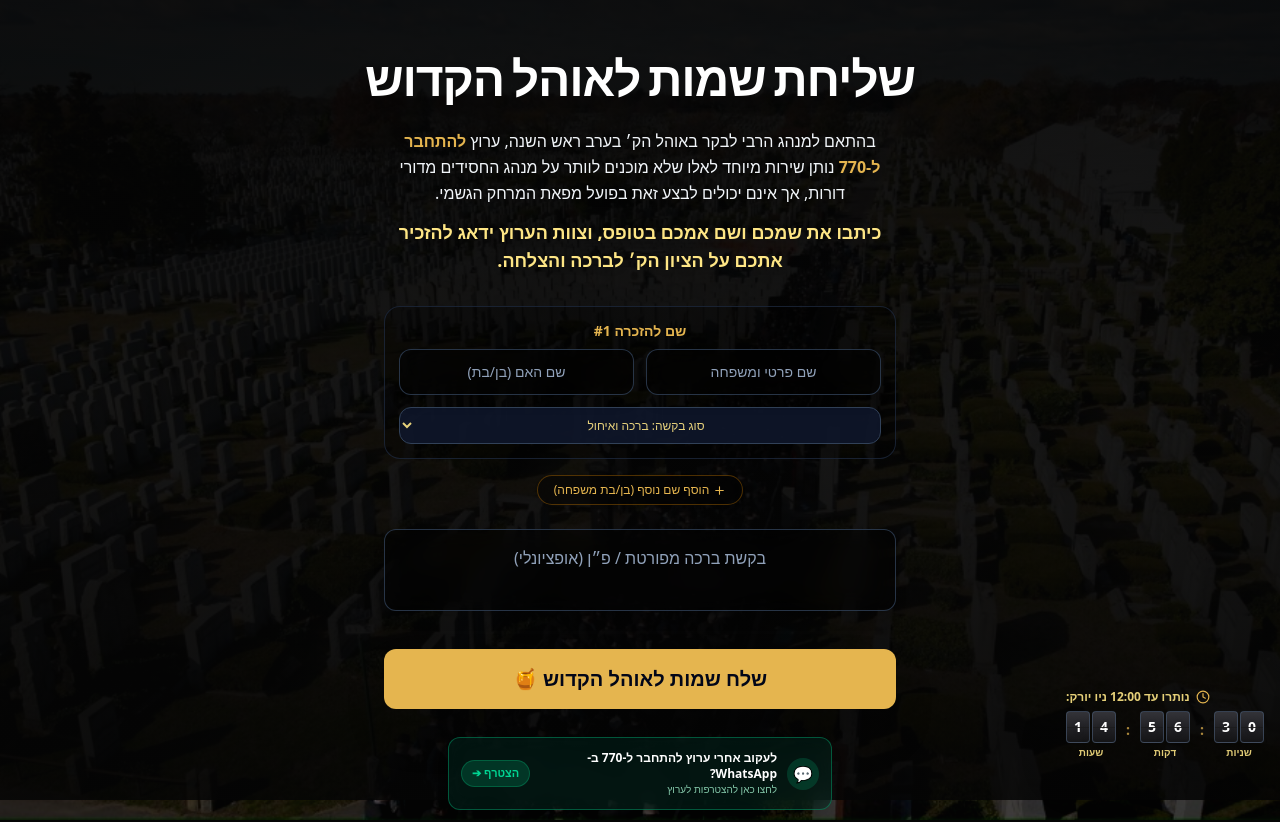
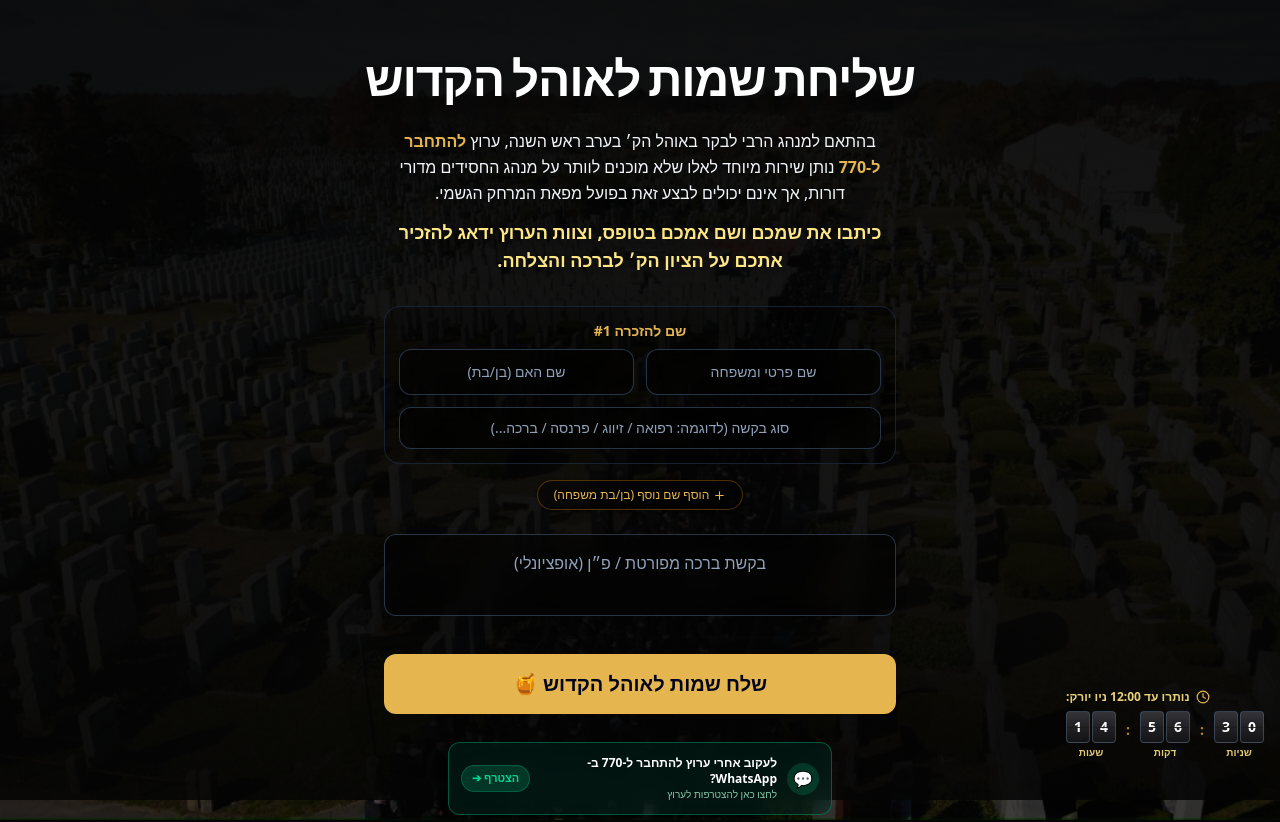
Before and after one commit to smichai/connect-to-770-ohel, a React (Vite) app: page / in a window 1280 px wide. Shown: the top 822 px of the page. Built offline with nearby package versions, Linux system fonts and the light colour scheme; a web font is replaced by a local one.

Commit message:
Replace request type dropdown selector with open text input field

```diff
--- a/index.standalone.html
+++ b/index.standalone.html
@@ -149,7 +149,7 @@
       };
 
       const filteredNames = names.filter(i => {
-        const matchSearch = (i.fullName || '').includes(searchQuery) || (i.motherName || '').includes(searchQuery) || (i.note || '').includes(searchQuery);
+        const matchSearch = (i.fullName || '').includes(searchQuery) || (i.motherName || '').includes(searchQuery) || (i.note || '').includes(searchQuery) || (i.requestType || '').includes(searchQuery);
         const matchCat = selectedCategory === 'all' || i.requestType === selectedCategory;
         const matchStat = statusFilter === 'all' || (statusFilter === 'new' && i.status !== 'processed') || (statusFilter === 'processed' && i.status === 'processed');
         return matchSearch && matchCat && matchStat;
@@ -194,16 +194,9 @@
               type="text"
               value={searchQuery}
               onChange={e => setSearchQuery(e.target.value)}
-              placeholder="חפש שם..."
+              placeholder="חפש שם / סוג בקשה..."
               className="bg-slate-900 border border-slate-700 text-xs text-white p-2.5 rounded-xl flex-1"
             />
-            <select value={selectedCategory} onChange={e => setSelectedCategory(e.target.value)} className="bg-slate-900 border border-slate-700 text-xs text-amber-200 p-2.5 rounded-xl">
-              <option value="all">כל הקטגוריות</option>
-              <option value="ברכה ואיחול">ברכה ואיחול</option>
-              <option value="רפואה">רפואה</option>
-              <option value="זיווג">זיווג</option>
-              <option value="פרנסה">פרנסה</option>
-            </select>
           </div>
 
           <div className="overflow-x-auto bg-slate-950/60 rounded-xl border border-slate-800">
@@ -245,7 +238,7 @@
 
     function App() {
       const [currentView, setCurrentView] = useState(() => window.location.hash === '#admin' ? 'admin' : 'landing');
-      const [namesList, setNamesList] = useState([{ id: '1', name: '', motherName: '', requestType: 'ברכה ואיחול' }]);
+      const [namesList, setNamesList] = useState([{ id: '1', name: '', motherName: '', requestType: '' }]);
       const [personalRequest, setPersonalRequest] = useState('');
       const [submittedData, setSubmittedData] = useState(null);
       const [showSuccessModal, setShowSuccessModal] = useState(false);
@@ -280,7 +273,7 @@
       }, []);
 
       const handleAddNameRow = () => {
-        setNamesList([...namesList, { id: Date.now().toString(), name: '', motherName: '', requestType: 'ברכה ואיחול' }]);
+        setNamesList([...namesList, { id: Date.now().toString(), name: '', motherName: '', requestType: '' }]);
       };
 
       const handleRemoveNameRow = (id) => {
@@ -303,7 +296,7 @@
             await db.collection(NAMES_COLLECTION).add({
               fullName: item.name.trim(),
               motherName: item.motherName.trim(),
-              requestType: item.requestType || 'ברכה ואיחול',
+              requestType: item.requestType.trim() || 'ברכה ואיחול',
               note: personalRequest.trim(),
               status: 'new',
               createdAt: firebase.firestore.FieldValue.serverTimestamp(),
@@ -322,12 +315,12 @@
             confetti({ particleCount: 90, spread: 70, origin: { y: 0.6 }, colors: ['#E5B54F', '#F59E0B', '#FFFFFF'] });
           }
 
-          setNamesList([{ id: '1', name: '', motherName: '', requestType: 'ברכה ואיחול' }]);
+          setNamesList([{ id: '1', name: '', motherName: '', requestType: '' }]);
           setPersonalRequest('');
 
         } catch (err) {
           console.error(err);
-          alert('שגיאה בשמירת השמות ב-Firestore. ודא שהגדרת Test Mode ב-Firebase Console.');
+          alert('שגיאה בשמירת השמות ב-Firestore.');
         } finally {
           setIsSubmitting(false);
         }
@@ -340,7 +333,7 @@
       return (
         <div className="relative z-10 max-w-xl w-full text-center space-y-6 py-8 px-2 mx-auto flex flex-col items-center justify-center my-auto">
 
-          {/* Floating Mechanical Clock Bottom Right - Frameless (No Box Container) */}
+          {/* Floating Mechanical Clock Bottom Right - Frameless */}
           <div className="fixed bottom-4 right-4 z-40 flex flex-col items-end text-right drop-shadow-2xl">
             <div className="inline-flex items-center gap-1.5 text-[11px] text-amber-200/90 font-semibold mb-1.5 drop-shadow-md">
               <span className="w-2 h-2 rounded-full bg-amber-400 animate-pulse" />
@@ -397,15 +390,18 @@
                   )}
                 </div>
                 <div className="grid grid-cols-1 sm:grid-cols-2 gap-3 w-full">
-                  <input type="text" required placeholder="שם פרטי ומשפחה" value={item.name} onChange={e => handleNameChange(item.id, 'name', e.target.value)} className="w-full bg-black/50 border border-slate-700 rounded-xl px-3 py-2.5 text-sm text-white text-center" />
-                  <input type="text" required placeholder="שם האם (בן/בת)" value={item.motherName} onChange={e => handleNameChange(item.id, 'motherName', e.target.value)} className="w-full bg-black/50 border border-slate-700 rounded-xl px-3 py-2.5 text-sm text-white text-center" />
+                  <input type="text" required placeholder="שם פרטי ומשפחה" value={item.name} onChange={e => handleNameChange(item.id, 'name', e.target.value)} className="w-full bg-black/50 border border-[#E5B54F]/30 focus:border-[#E5B54F] rounded-xl px-3 py-2.5 text-sm text-white text-center" />
+                  <input type="text" required placeholder="שם האם (בן/בת)" value={item.motherName} onChange={e => handleNameChange(item.id, 'motherName', e.target.value)} className="w-full bg-black/50 border border-[#E5B54F]/30 focus:border-[#E5B54F] rounded-xl px-3 py-2.5 text-sm text-white text-center" />
                 </div>
-                <select value={item.requestType} onChange={e => handleNameChange(item.id, 'requestType', e.target.value)} className="w-full bg-slate-900 border border-slate-700 text-xs text-amber-200 rounded-xl p-2 text-center">
-                  <option value="ברכה ואיחול">סוג בקשה: ברכה ואיחול</option>
-                  <option value="רפואה">סוג בקשה: רפואה</option>
-                  <option value="זיווג">סוג בקשה: זיווג הגון</option>
-                  <option value="פרנסה">סוג בקשה: פרנסה טובה</option>
-                </select>
+
+                {/* Free Text Input for Request Type */}
+                <input
+                  type="text"
+                  placeholder="סוג בקשה (לדוגמה: רפואה / זיווג / פרנסה / ברכה...)"
+                  value={item.requestType}
+                  onChange={e => handleNameChange(item.id, 'requestType', e.target.value)}
+                  className="w-full bg-black/50 border border-slate-700/80 focus:border-[#E5B54F] text-xs sm:text-sm text-amber-200 placeholder-slate-400 text-center rounded-xl p-2.5 outline-none"
+                />
               </div>
             ))}
 
--- a/src/App.jsx
+++ b/src/App.jsx
@@ -16,7 +16,7 @@ export default function App() {
   });
 
   const [namesList, setNamesList] = useState([
-    { id: '1', name: '', motherName: '', requestType: 'ברכה ואיחול' }
+    { id: '1', name: '', motherName: '', requestType: '' }
   ]);
 
   const [submitterName, setSubmitterName] = useState('');
@@ -70,7 +70,7 @@ export default function App() {
   const handleAddNameRow = () => {
     setNamesList([
       ...namesList,
-      { id: Date.now().toString(), name: '', motherName: '', requestType: 'ברכה ואיחול' }
+      { id: Date.now().toString(), name: '', motherName: '', requestType: '' }
     ]);
   };
 
@@ -101,7 +101,7 @@ export default function App() {
         await addNameSubmission({
           fullName: item.name.trim(),
           motherName: item.motherName.trim(),
-          requestType: item.requestType || 'ברכה ואיחול',
+          requestType: item.requestType.trim() || 'ברכה ואיחול',
           note: personalRequest.trim()
         });
       }
@@ -127,7 +127,7 @@ export default function App() {
         });
       }
 
-      setNamesList([{ id: '1', name: '', motherName: '', requestType: 'ברכה ואיחול' }]);
+      setNamesList([{ id: '1', name: '', motherName: '', requestType: '' }]);
       setPersonalRequest('');
 
     } catch (err) {
@@ -293,20 +293,15 @@ export default function App() {
                   />
                 </div>
 
-                {/* Category selector */}
+                {/* Free Text Input for Request Type */}
                 <div className="pt-1 w-full">
-                  <select
+                  <input
+                    type="text"
+                    placeholder="סוג בקשה (לדוגמה: רפואה / זיווג / פרנסה / ברכה...)"
                     value={item.requestType}
                     onChange={(e) => handleNameChange(item.id, 'requestType', e.target.value)}
-                    className="w-full bg-slate-900/90 border border-slate-700 text-xs text-amber-200/90 rounded-xl py-2 px-3 text-center focus:border-[#E5B54F] outline-none"
-                  >
-                    <option value="ברכה ואיחול">סוג בקשה: ברכה ואיחול</option>
-                    <option value="רפואה">סוג בקשה: רפואה</option>
-                    <option value="זיווג">סוג בקשה: זיווג הגון</option>
-                    <option value="פרנסה">סוג בקשה: פרנסה טובה</option>
-                    <option value="נחת מהילדים">סוג בקשה: נחת מהילדים</option>
-                    <option value="כללי">סוג בקשה: כללי</option>
-                  </select>
+                    className="w-full bg-black/50 border border-slate-700/80 focus:border-[#E5B54F] rounded-xl px-4 py-2.5 text-xs sm:text-sm text-amber-200 placeholder-slate-400 text-center focus:outline-none backdrop-blur-md transition-all"
+                  />
                 </div>
 
               </div>
```
